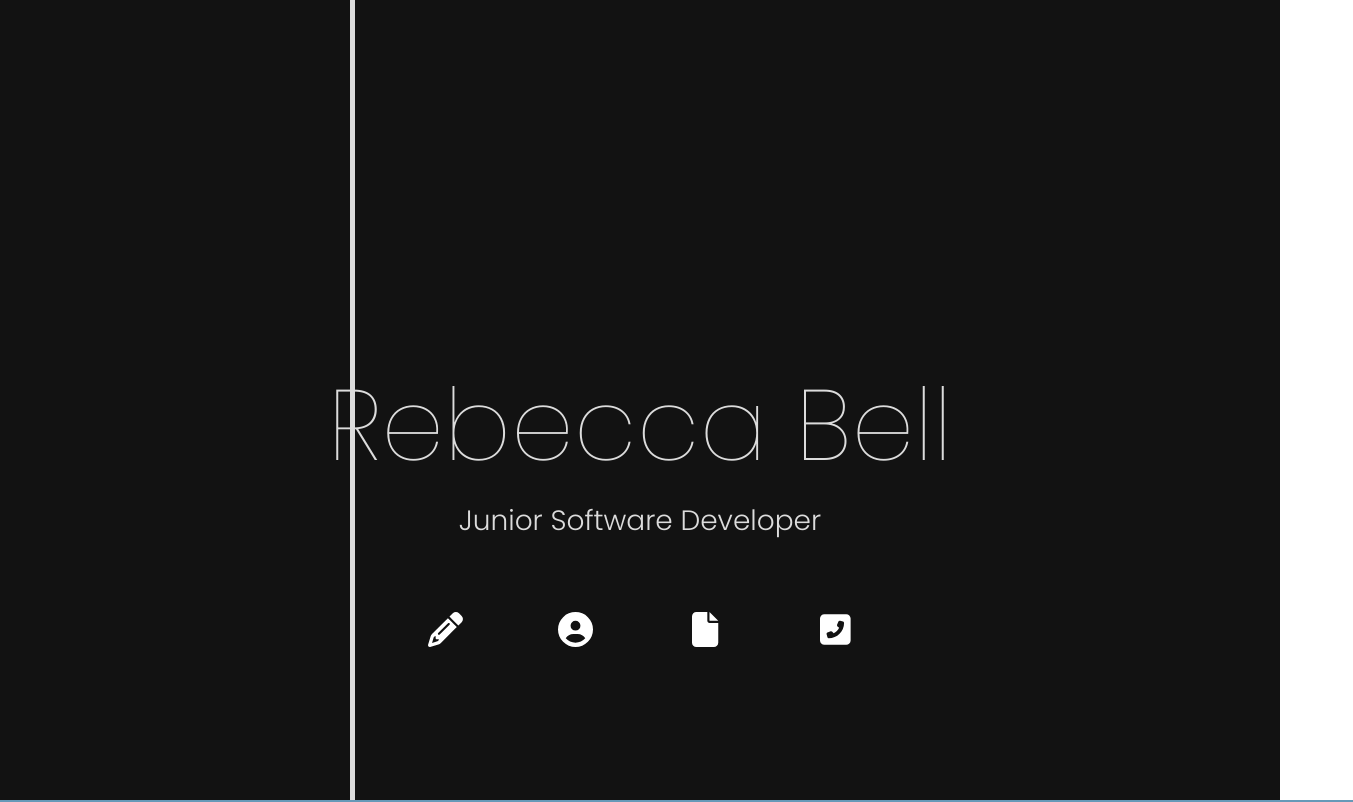
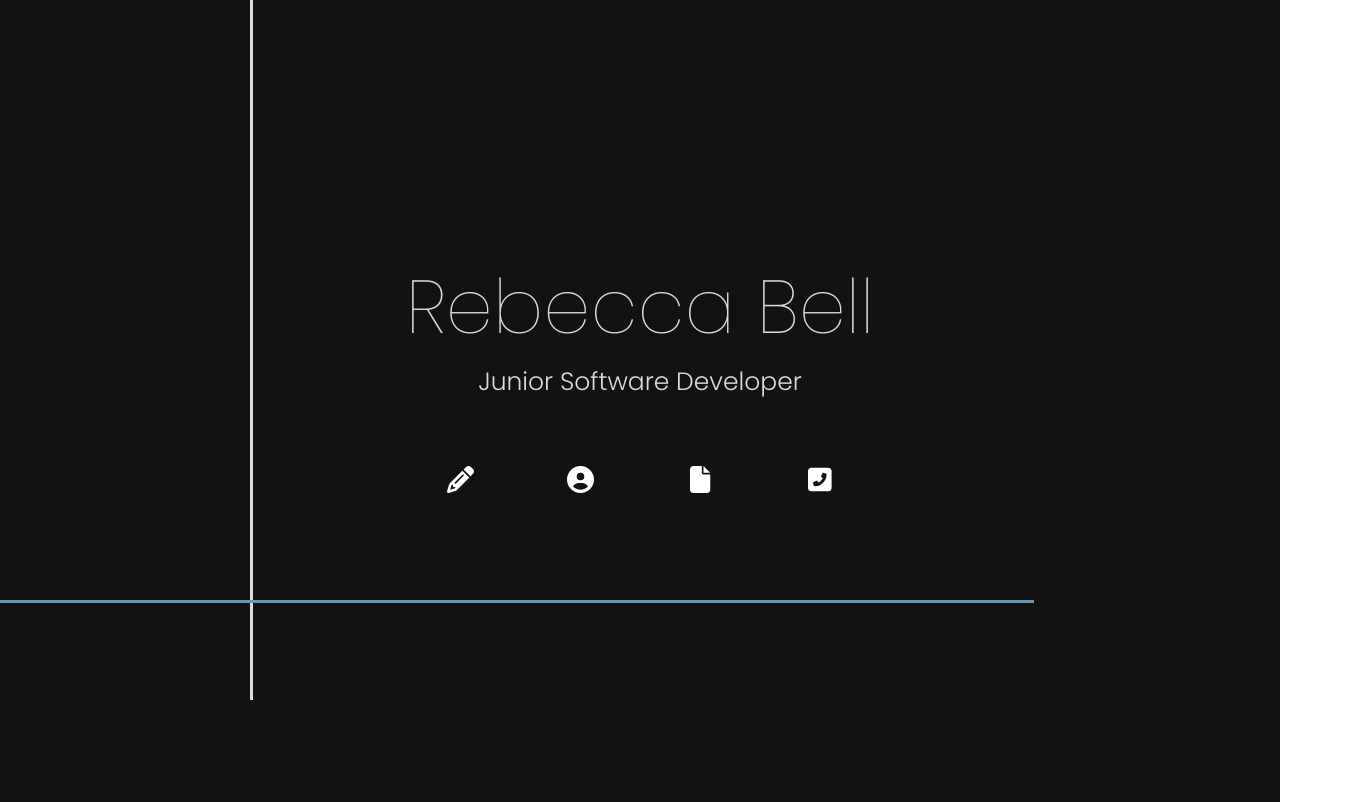
Before and after one commit to RebeccaRBell/personal_portfolio, a React (Create React App) app: page / in a window 1280 px wide. Shown: the top 802 px of the page, 1353 px wide, since content can reach past the window. Built offline with nearby package versions, Linux system fonts and the light colour scheme; a web font is replaced by a local one.

Commit message:
change homepage to account for 100% view - not zoomed

```diff
--- a/src/Containers/HomepageContainer.css
+++ b/src/Containers/HomepageContainer.css
@@ -31,11 +31,11 @@ sans-serif; */
 
 
 .first-line{
-        height: 900px;
-        width: 5px;
+        height: 700px;
+        width: 3px;
         position: absolute;
         z-index: 2;
-        left: 350px;
+        left: 250px;
         top: 0px;
         background-color: var(--contrast-color);
         animation-name: first-line;
@@ -45,10 +45,10 @@ sans-serif; */
 }
 
 .second-line{
-        height: 5px;
+        height: 3px;
         width: 0px;
         left: 0px;
-        top: 800px;
+        top: 600px;
         position: absolute;
         z-index: 2;
         background-color: var(--contrast-color);
@@ -77,7 +77,7 @@ sans-serif; */
                 }
         100%{
                 opacity: 100%;
-                width: 1700px;
+                width: 1300px;
                 background-color: var(--contrast-color);
         }
 }
@@ -88,11 +88,11 @@ sans-serif; */
 
 .intro h1 {
         font-weight: 100;
-        font-size: 100px;
+        font-size: 75px;
         padding: 0px;
         margin: 0 auto;
         text-align: center;
-        padding-top: 350px;
+        padding-top: 250px;
         color: var(--contrast-color);
 
 }
@@ -101,7 +101,7 @@ sans-serif; */
 
 .intro h3 {
         font-weight: 300;
-        font-size: 28px;
+        font-size: 25px;
         text-align: center;
         margin: 0 auto;
         padding: 0px;
@@ -109,21 +109,7 @@ sans-serif; */
 
 
 }
-.description-box {
-        width: 70%;
-        height: 500px;
-        background-color:rgba(0, 0, 0, 0.912);
-        margin: 0 auto;
-        margin-top: 100px;
-        border-radius: 20px;
-        padding: 20px;
-}
-.description-box p {
-        color: white;
-        font-size: 20px;
-        text-align: center;
-        font-weight: 100;
-}
+
 .icons {
         display: flex;
         flex-flow: row nowrap;
@@ -133,7 +119,7 @@ sans-serif; */
 
 .icons .fa-pencil, .icons .fa-circle-user,  .icons .fa-file,  .icons .fa-square-phone-flip{
         color: white;
-        font-size: 35px;
+        font-size: 27px;
 }
 .icons .fa-pencil:hover{
         color: var(--blue);
@@ -148,7 +134,7 @@ sans-serif; */
         color: var(--green);
 }
 .icons div{
-        margin: 30px;
+        margin: 25px;
 }
 
 .links {
@@ -162,10 +148,10 @@ sans-serif; */
 }
 .links h2{
         font-weight: 400;
-        font-size: 20px;
+        font-size: 18px;
 }
 .links div {
-        margin: 30px;
+        margin: 25px;
 }
 .links .link {
         text-decoration: none;
```
